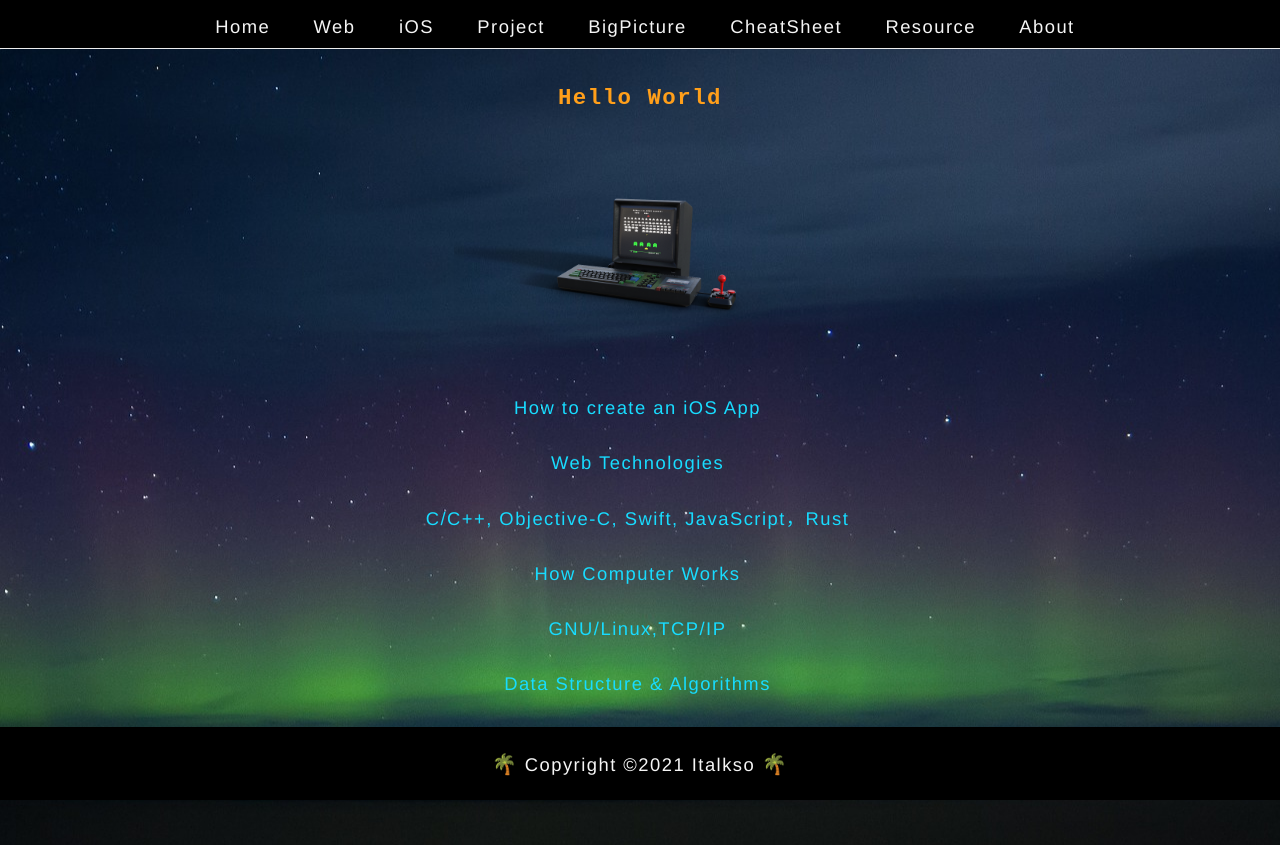
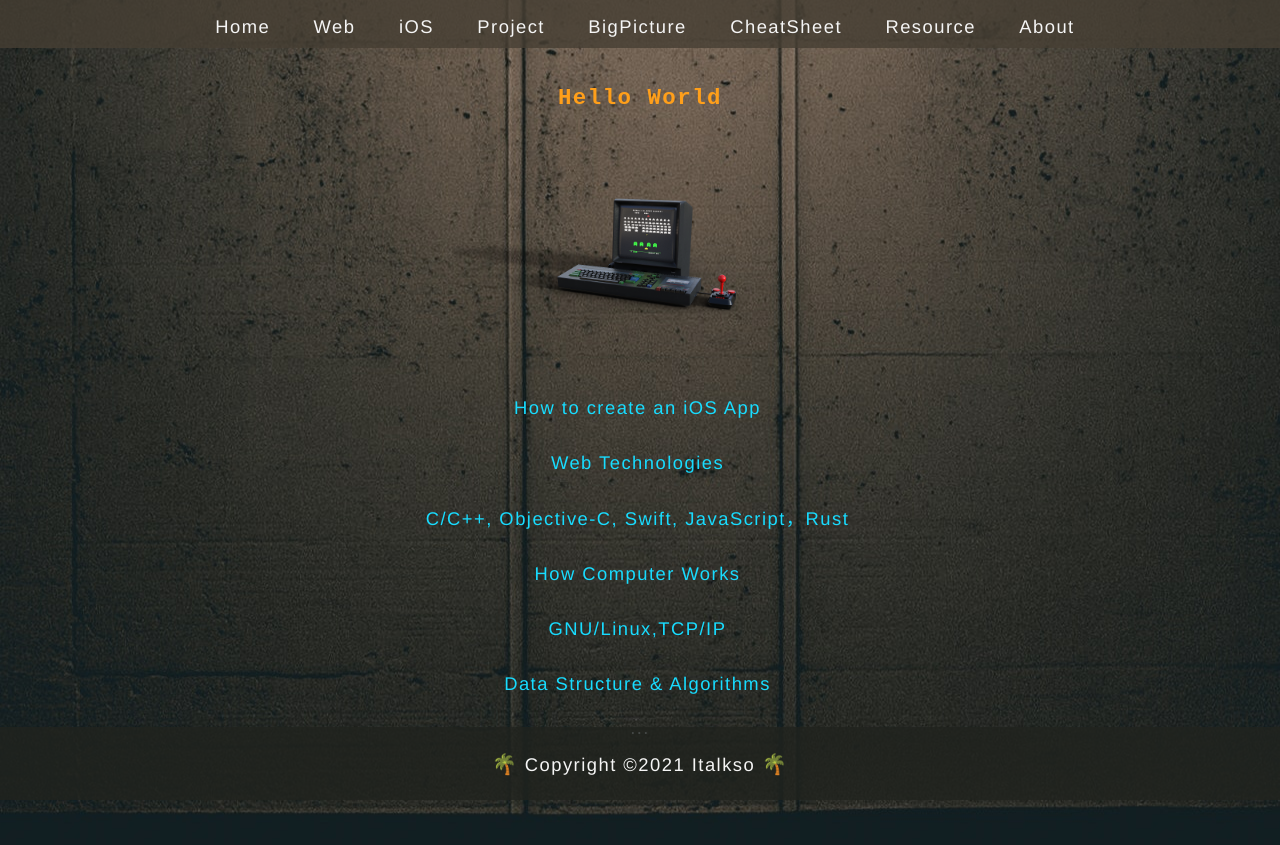
Before and after one commit to italkso/italkso.github.io, a plain HTML site: page index.html in a window 1280 px wide. Drawn offline with Linux system fonts and the light colour scheme.

Commit message:
Change background image and background color

```diff
--- a/styles/style.css
+++ b/styles/style.css
@@ -9,8 +9,8 @@ html {
     max-width: 100%;
     line-height: 1.8;
     letter-spacing: 0.08em;
-    background-color: rgba(9, 19, 33,1.0);
-    background-image: url(../images/northern-lights.jpg);
+    background-color: rgba(71, 63, 52,0.8);
+    background-image: url(../images/oleg-magni.jpg);
     background-repeat: no-repeat;
     background-attachment: fixed;
     background-position: center;
@@ -41,8 +41,8 @@ nav {
     text-align: center;
     width: 100%;
     padding: 10px 5px 5px 5px;
-    background: black;
-    border-bottom: 0.05em ridge;
+    background-color: rgba(71, 63, 52,0.8);
+    /*border-bottom: 0.1em ridge;*/
     position: fixed;
     top: 0;
     display: block;
@@ -123,7 +123,7 @@ img {
 
 footer {
   color: whitesmoke;
-  background-color: black;
+  background-color: rgba(33, 35, 30,0.8);
   text-align: center;
   position: fixed;
   bottom: 0;
```
Also changed, not shown: images/oleg-magni.jpg (added).
